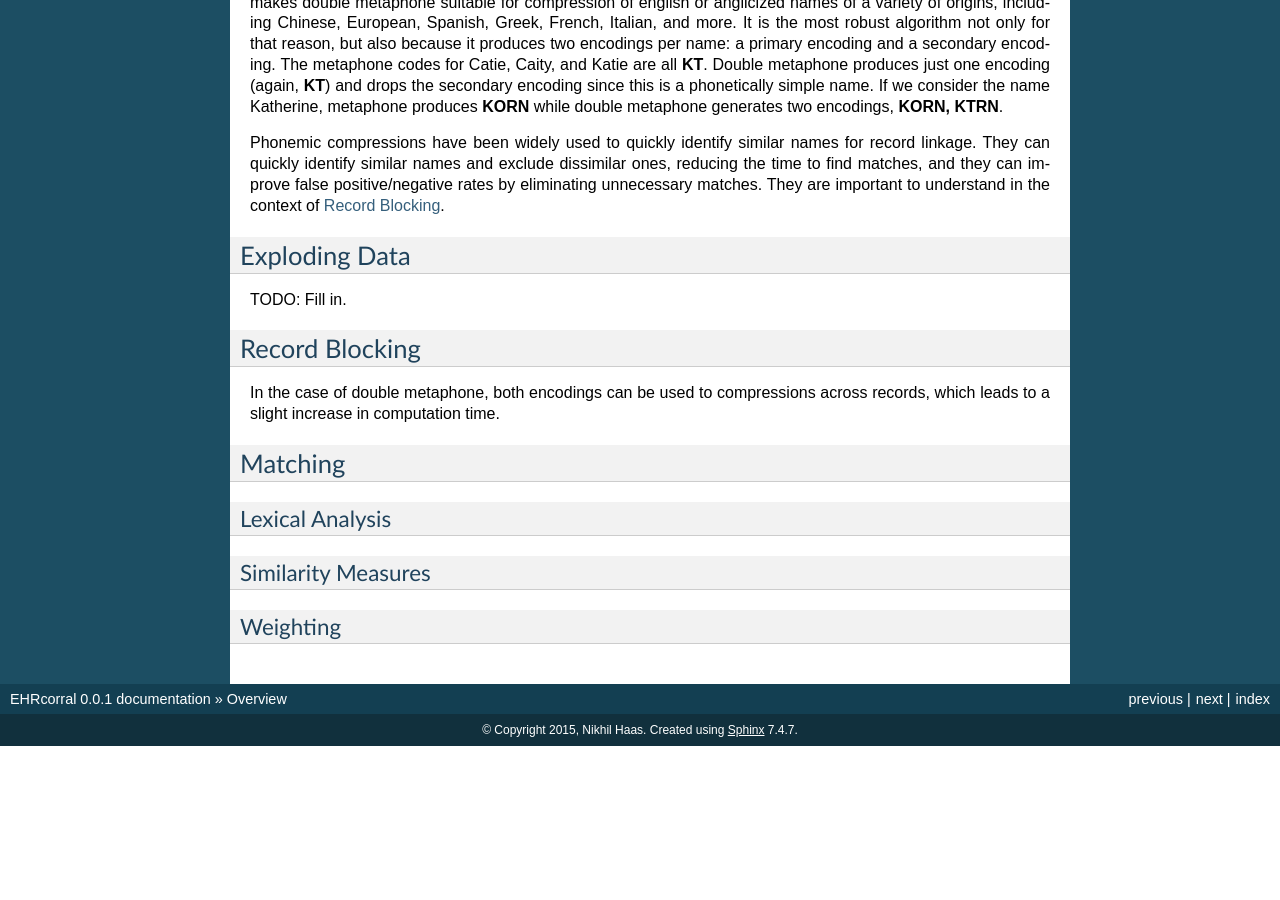
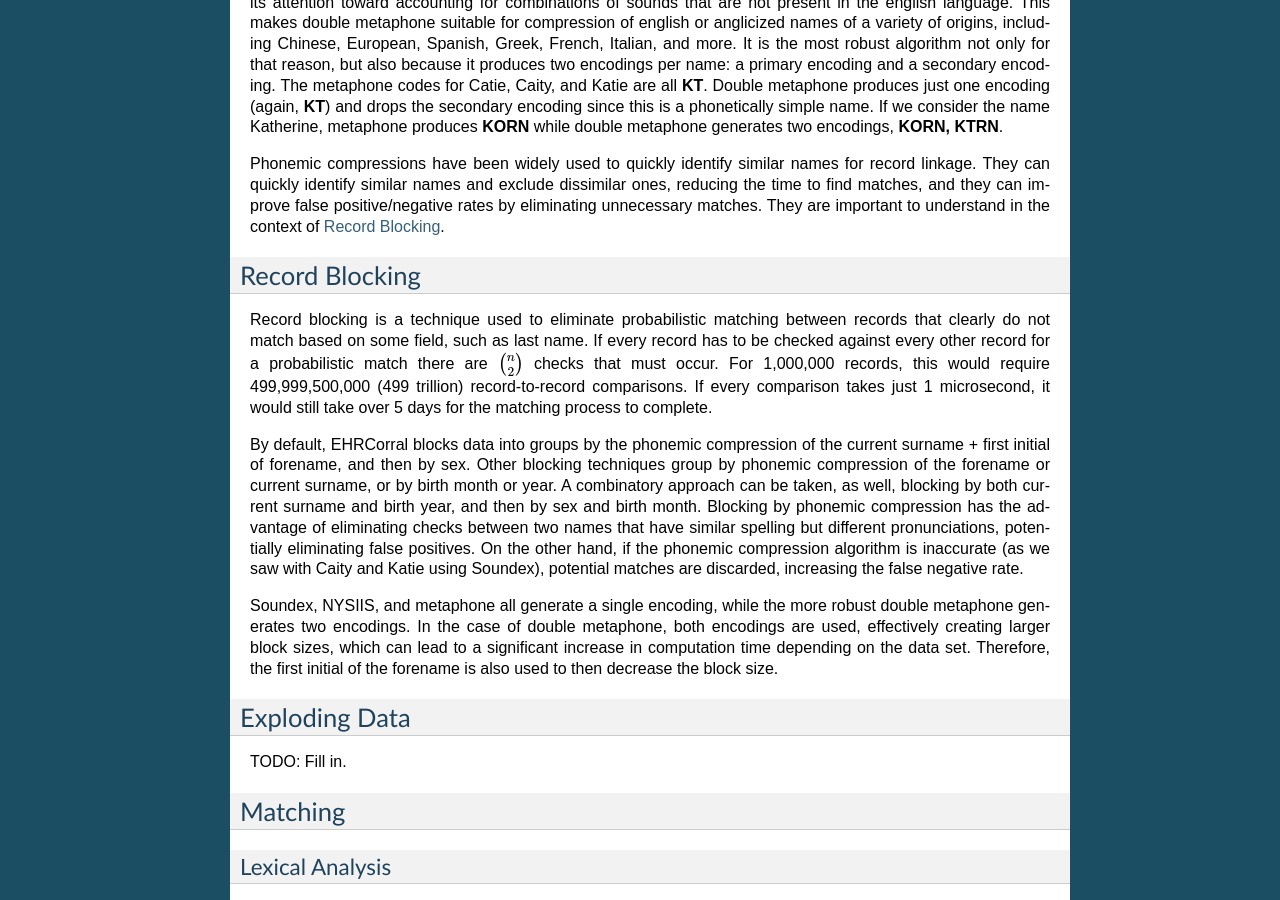
Before and after one commit to nsh87/ehrcorral, a Sphinx documentation site: the page built from docs/overview.rst, in a window 1280 px wide and 900 px high, scrolled down 1298 px. Built offline with Sphinx 7.4.7, drawn with Linux system fonts in a browser that asks for light colours; before the commit the page ends 2044 px from its top, so only the background shows below that; some of the changed text lies outside the part shown.

```diff
--- a/docs/overview.rst
+++ b/docs/overview.rst
@@ -98,18 +98,41 @@
 positive/negative rates by eliminating unnecessary matches. They are important
 to understand in the context of `Record Blocking`_.
 
-Exploding Data
---------------
-
-TODO: Fill in.
-
 .. _record-blocking-label:
 
 Record Blocking
 ---------------
 
-In the case of double metaphone, both encodings can be used to compressions
-across records, which leads to a slight increase in computation time.
+Record blocking is a technique used to eliminate probabilistic matching between
+records that clearly do not match based on some field, such as last name. If
+every record has to be checked against every other record for a probabilistic
+match there are :math:`{n \choose 2}` checks that must occur. For 1,000,000
+records, this would require 499,999,500,000 (499 trillion) record-to-record
+comparisons. If every comparison takes just 1 microsecond, it would still take
+over 5 days for the matching process to complete.
+
+By default, EHRCorral blocks data into groups by the phonemic compression of the
+current surname + first initial of forename, and then by sex. Other blocking
+techniques group by phonemic compression of the forename or current surname, or
+by birth month or year. A combinatory approach can be taken, as well, blocking
+by both current surname and birth year, and then by sex and birth month.
+Blocking by phonemic compression has the advantage of eliminating checks between
+two names that have similar spelling but different pronunciations, potentially
+eliminating false positives. On the other hand, if the phonemic compression
+algorithm is inaccurate (as we saw with Caity and Katie using Soundex),
+potential matches are discarded, increasing the false negative rate.
+
+Soundex, NYSIIS, and metaphone all generate a single encoding, while the more
+robust double metaphone generates two encodings. In the case of double
+metaphone, both encodings are used, effectively creating larger block sizes,
+which can lead to a significant increase in computation time depending on the
+data set. Therefore, the first initial of the forename is also used to then
+decrease the block size.
+
+Exploding Data
+--------------
+
+TODO: Fill in.
 
 Matching
 --------
```
Also changed, not shown: other parts of docs/overview.rst (+4 -4 lines), 1 other file.
